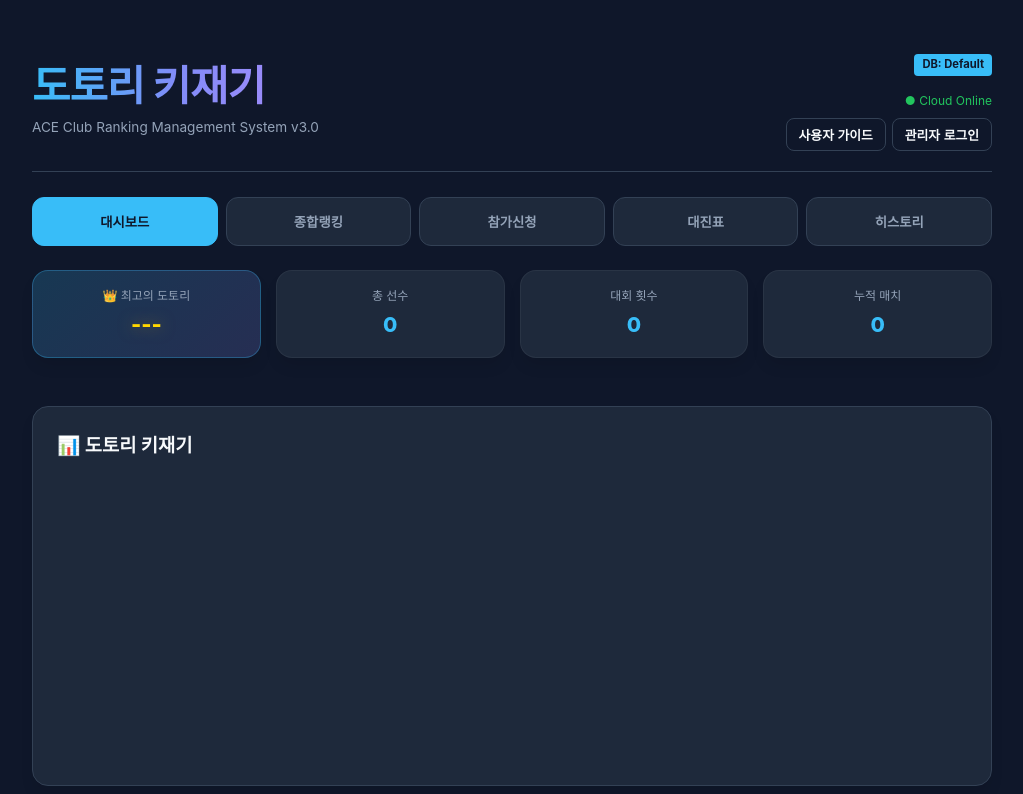
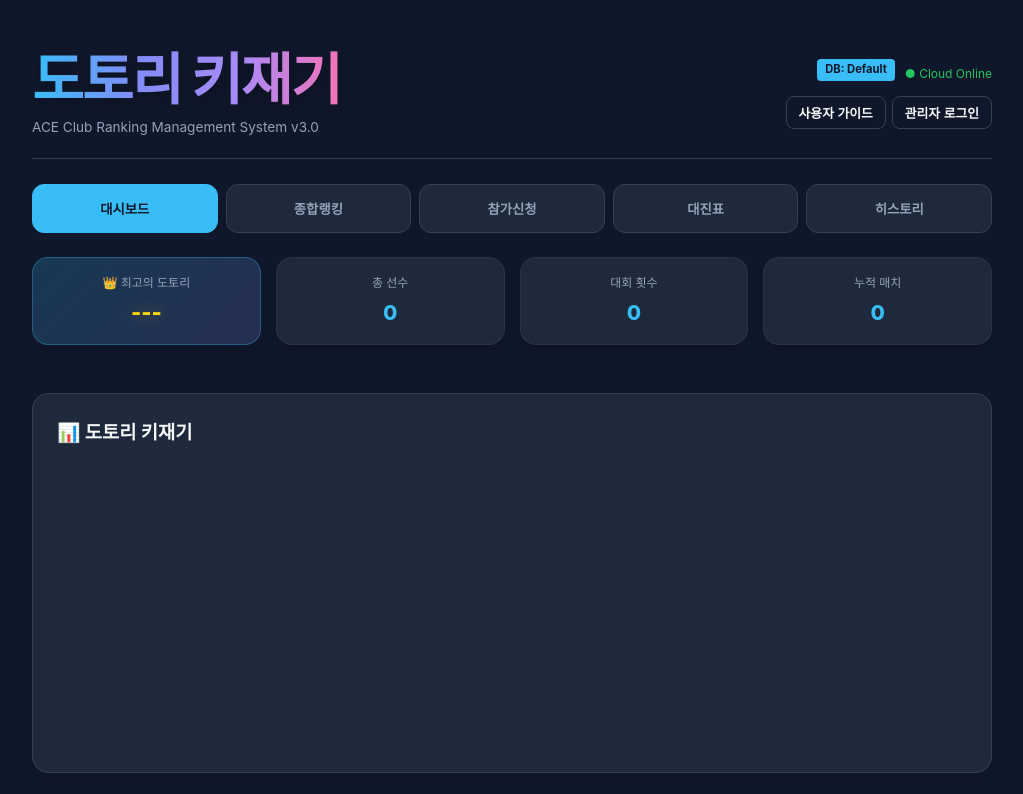
Before and after one commit to love2nina/Ace-Ranking-System, a plain HTML site: page index.html in a window 1280 px wide. Shown: the top 794 px of the page, without its empty margins (128-1151 px from the left). Drawn offline with nearby package versions, Linux system fonts and the light colour scheme; no server answers.

Commit message:
Add files via upload

```diff
--- a/index.html
+++ b/index.html
@@ -19,10 +19,10 @@
                 <p>ACE Club Ranking Management System v3.0</p>
             </div>
             <div id="adminStatusArea" class="header-controls">
-                <div id="dbDisplayArea" style="margin-bottom: 5px;">
+                <div style="display: flex; align-items: center; gap: 10px; margin-bottom: 5px;">
                     <span id="currentDbName" class="db-badge">DB: Default</span>
+                    <span id="syncStatus" class="sync-status" style="margin: 0; padding-top: 2px;">● Cloud Online</span>
                 </div>
-                <span id="syncStatus" class="sync-status">● Cloud Online</span>
                 <div class="header-buttons">
                     <button id="helpBtn" class="secondary">사용자 가이드</button>
                     <button id="adminLoginBtn" class="secondary">관리자 로그인</button>
--- a/style.css
+++ b/style.css
@@ -644,14 +644,15 @@ td {
 .header-branding h1 {
     margin: 0;
     padding: 0;
-    line-height: 1.2;
-    font-size: 2.6rem;
-    font-weight: 800;
-    background: linear-gradient(to right, #38bdf8, #818cf8, #a78bfa);
+    line-height: 1.1;
+    font-size: 3.5rem;
+    font-weight: 900;
+    background: linear-gradient(to right, #38bdf8, #818cf8, #a78bfa, #f472b6);
     -webkit-background-clip: text;
     background-clip: text;
     -webkit-text-fill-color: transparent;
-    letter-spacing: -0.02em;
+    letter-spacing: -0.03em;
+    filter: drop-shadow(0 4px 6px rgba(0, 0, 0, 0.3));
 }
 
 .header-branding p {
@@ -701,8 +702,8 @@ td {
     }
 
     .header-branding h1 {
-        font-size: 1.8rem;
-        /* Slightly smaller on mobile */
+        font-size: 2.8rem;
+        letter-spacing: -0.04em;
     }
 
     .header-controls {
```
